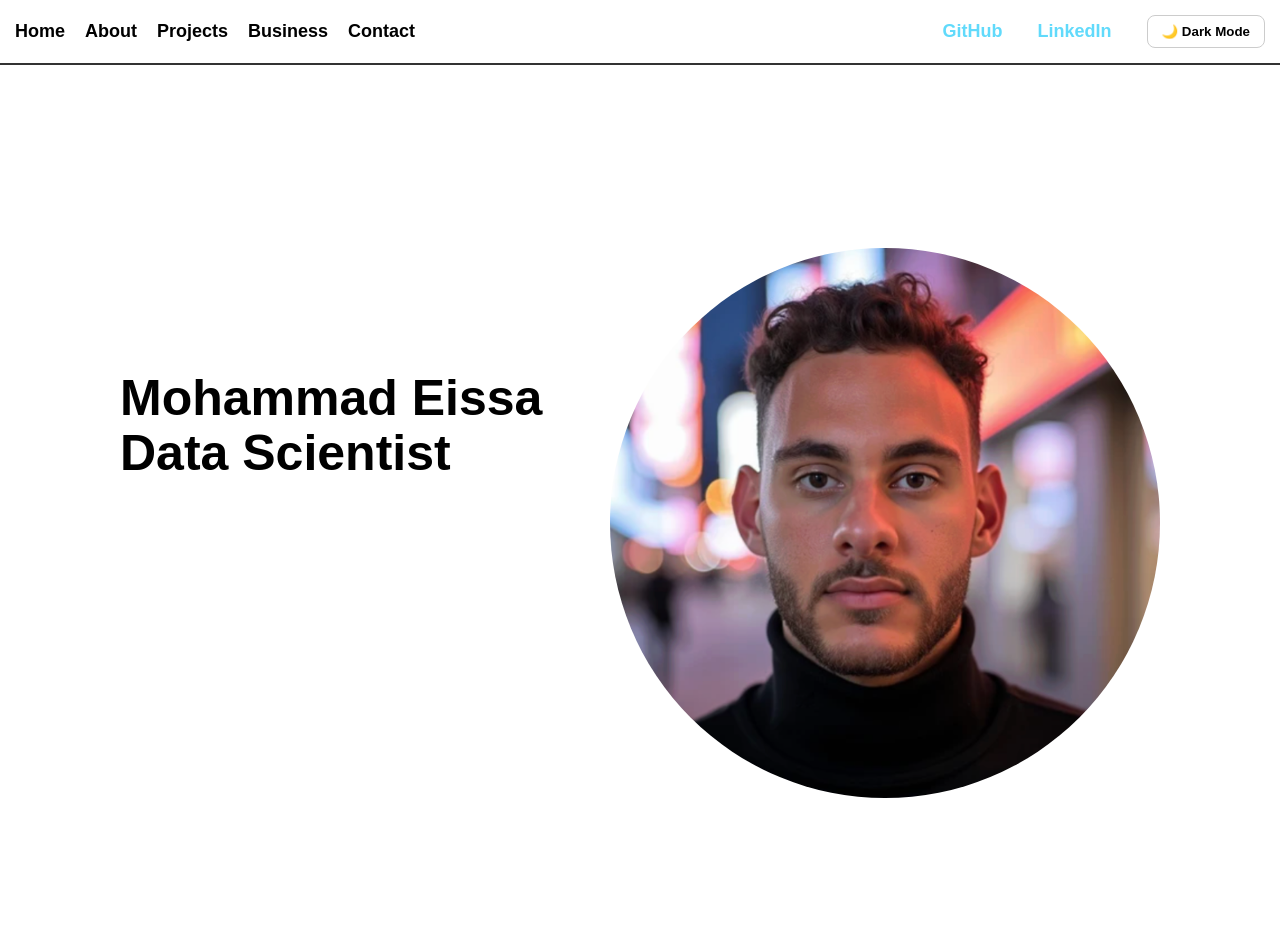
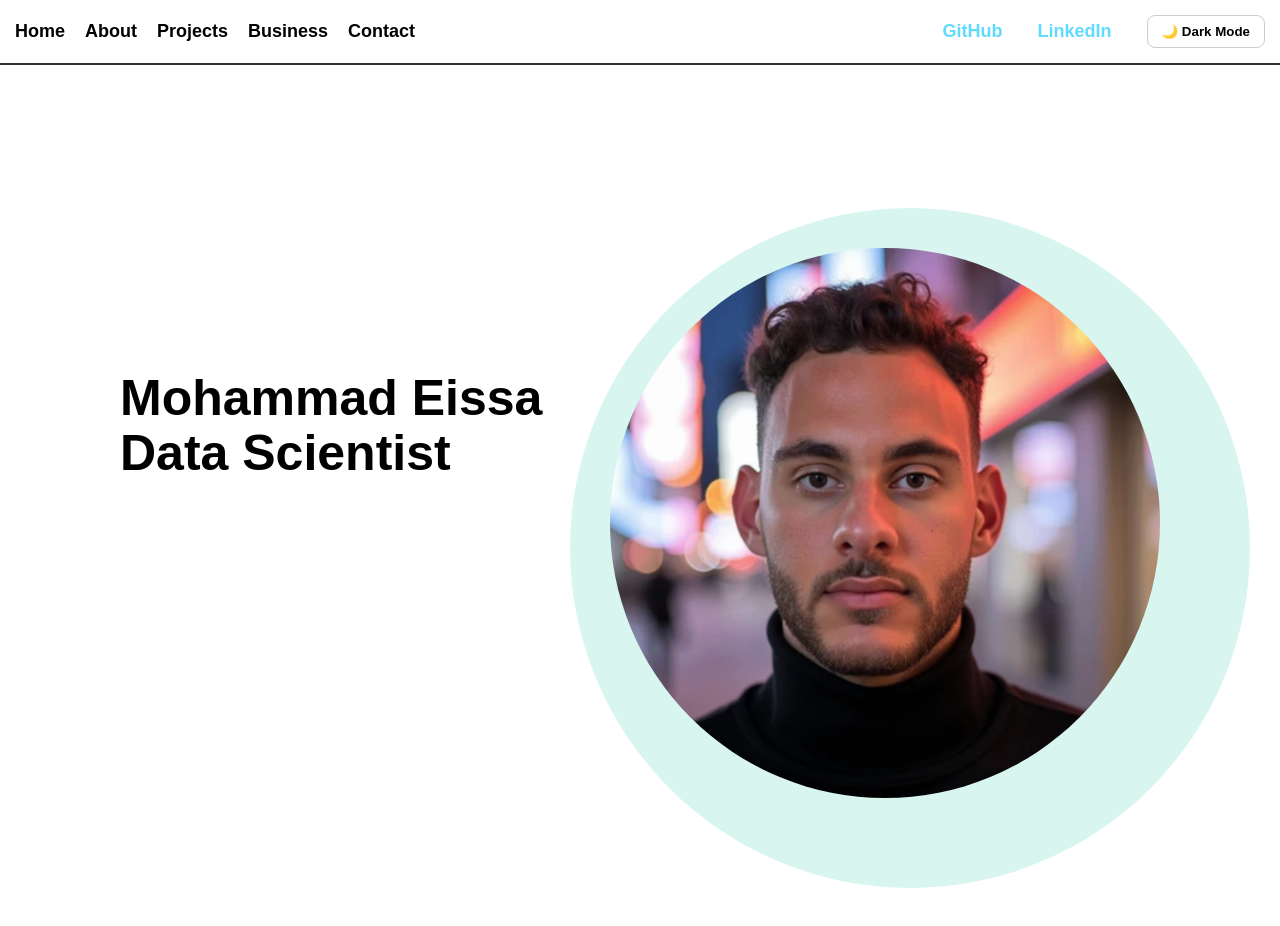
Before and after one commit to mohammadeissa/portfolio, a React (Create React App) app: page / in a window 1280 px wide. Shown: the top 926 px of the page. Built offline with nearby package versions, Linux system fonts and the light colour scheme.

Commit message:
Add full light/dark mode support across all pages

```diff
--- a/src/Home.css
+++ b/src/Home.css
@@ -80,7 +80,7 @@
   width: 680px;
   height: 680px;
   border-radius: 50%;
-  background: var(--circle-bg-color);
+  background: rgba(0, 184, 148, 0.15);
   position: absolute;
   top: -40px;
   left: -40px;
```
